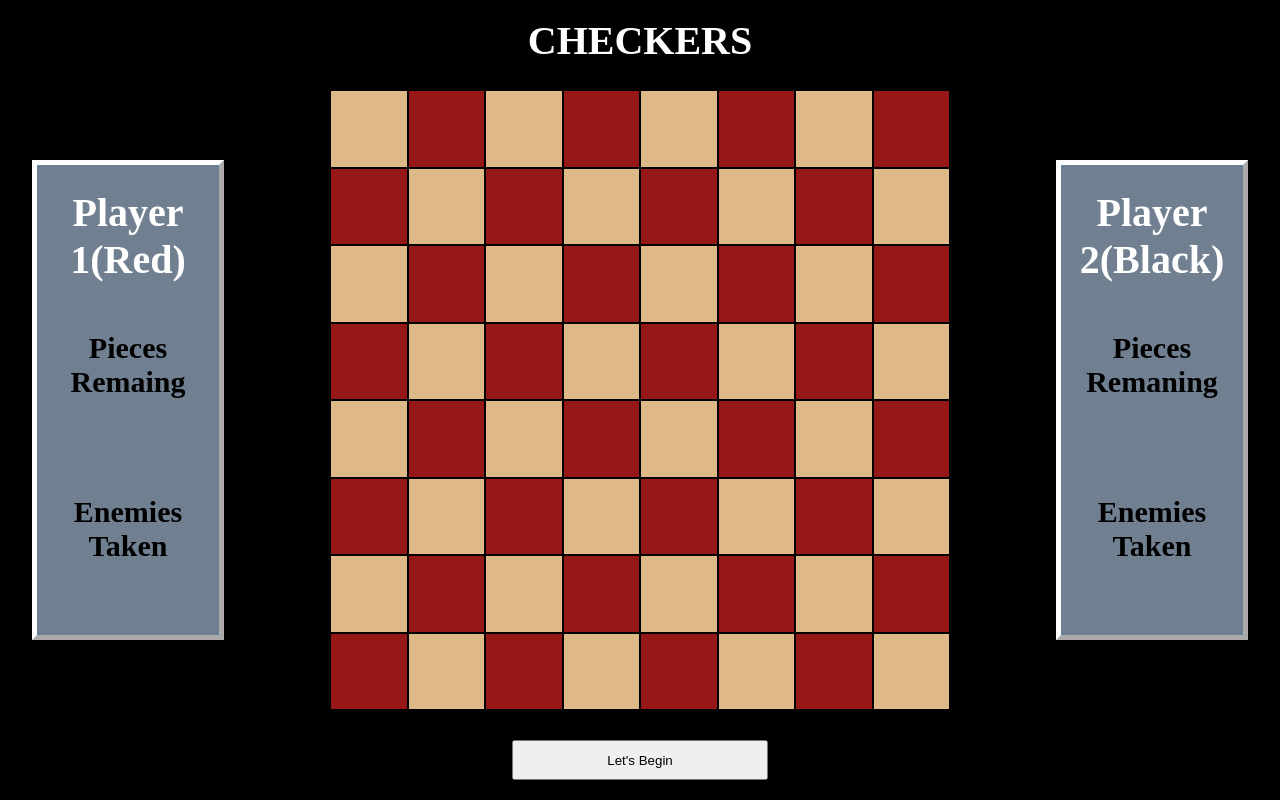
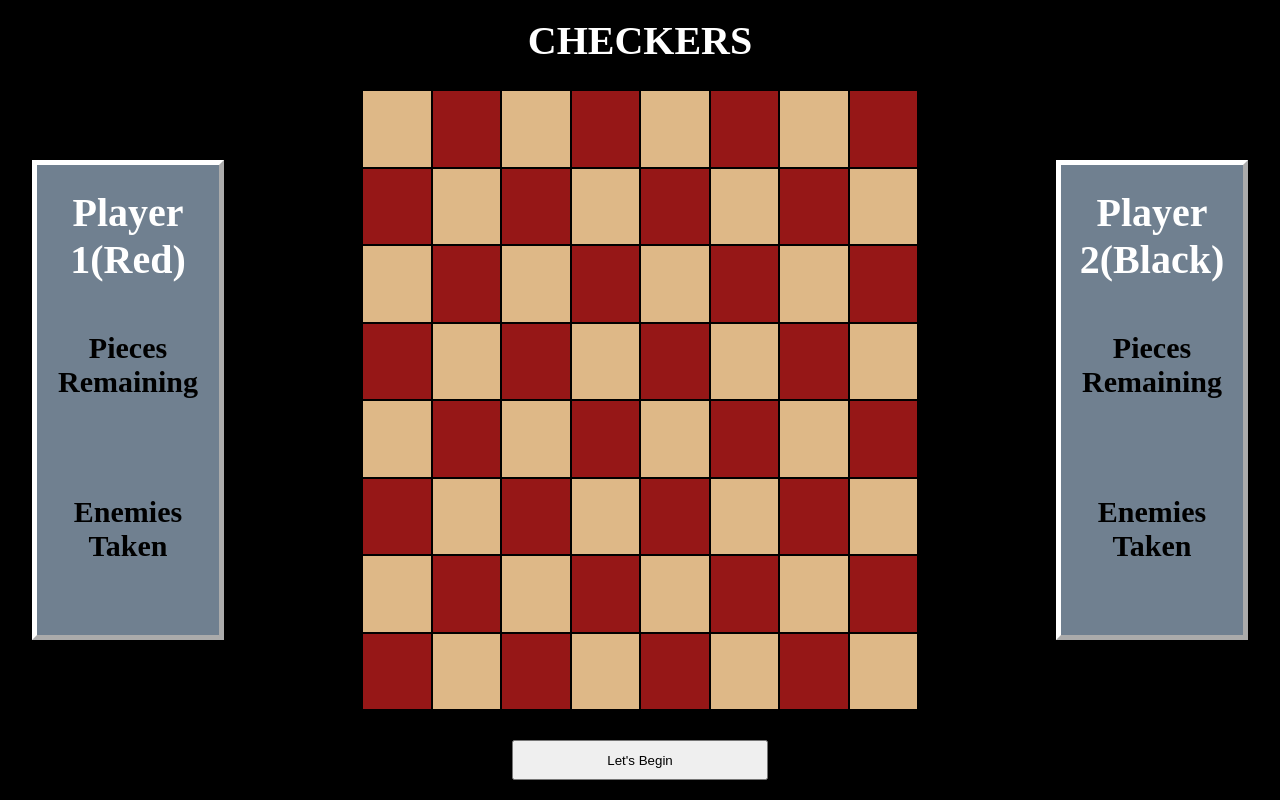
Before and after one commit to Ryan-Finch/Checkers, a plain HTML site: page index.html in a window 1280 px wide. Drawn offline with Linux system fonts and the light colour scheme.

Commit message:
html mispellings

```diff
--- a/css/style.css
+++ b/css/style.css
@@ -59,8 +59,8 @@ h4{
     grid-template-columns: 1fr 1fr 1fr 1fr 1fr 1fr 1fr 1fr;
     grid-template-rows: 1fr 1fr 1fr 1fr 1fr 1fr 1fr 1fr;
     text-align: center;
-    width: 50vw;
-    height: 80vh;
+    width: 40vw;
+    height: 85vh;
     justify-content: center;
     border: 10px solid black;
     grid-row: 2/3;
@@ -136,10 +136,10 @@ h4{
     h4{
         font-size: 30px;
     }
-    /* #game-board{
+    #game-board{
         height: 80vh;
         width: 45vw ;
-    } */
+    }
 }
 
 
--- a/index.html
+++ b/index.html
@@ -12,14 +12,14 @@
     <h1>CHECKERS</h1>
     <div id="player1">
         <h2>Player 1(Red)</h2>
-        <h4>Pieces Remaing</h4>
+        <h4>Pieces Remaining</h4>
         <h4 id="red-piece-count"></h4>
         <h4>Enemies Taken</h4>
         <h4 id="black-pieces-taken"></h4>
     </div>
     <div id="player2">
         <h2>Player 2(Black)</h2>
-        <h4>Pieces Remaning</h4>
+        <h4>Pieces Remaining</h4>
         <h4 id="black-piece-count"></h4>
         <h4>Enemies Taken</h4>
         <h4 id="red-pieces-taken"></h4>
--- a/js/main.js
+++ b/js/main.js
@@ -75,7 +75,7 @@ function checkerSelection(evt){
     }
     if((target.attributes.player.value !== playerTurn) && (pieceSelected === true)){
         readyJump(target, selectedPieceArray);
-
+       return;
     }else clearSelection();
 
     if(target.attributes.player.value !== playerTurn) return
@@ -127,15 +127,16 @@ function jump(coordinateX,coordinateX1,coordinateY,coordinateY1,checkerToJump, c
                     if((parseInt(boardSquares[i].getAttribute('position')[2]) === (parseInt(checkerJumping[0].getAttribute('position')[2]) + 2)) || (parseInt(boardSquares[i].getAttribute('position')[2]) === (parseInt(checkerJumping[0].getAttribute('position')[2]) - 2))){
 
                         landing(boardSquares[i],checkerToJump, checkerJumping);
+                        return;
                      }
                 }
             }
-        }
-        if((parseInt(boardSquares[i].getAttribute('position')[0]) === coordinateX1) && (parseInt(boardSquares[i].getAttribute('position')[2]) === coordinateY1) && (boardSquares[i].attributes.occupied.value !== 'true')){
+        }else if((parseInt(boardSquares[i].getAttribute('position')[0]) === coordinateX1) && (parseInt(boardSquares[i].getAttribute('position')[2]) === coordinateY1) && (boardSquares[i].attributes.occupied.value !== 'true')){
             if(parseInt(boardSquares[i].getAttribute('position')[2]) !== parseInt(checkerJumping[0].getAttribute('position')[2])) {
                 if((parseInt(boardSquares[i].getAttribute('position')[0]) === parseInt(checkerJumping[0].getAttribute('position')[0]) + 2) || (parseInt(boardSquares[i].getAttribute('position')[0]) === parseInt(checkerJumping[0].getAttribute('position')[0]) - 2)){
                     if((parseInt(boardSquares[i].getAttribute('position')[2]) === (parseInt(checkerJumping[0].getAttribute('position')[2]) + 2)) || (parseInt(boardSquares[i].getAttribute('position')[2]) === (parseInt(checkerJumping[0].getAttribute('position')[2]) - 2))){
                         landing(boardSquares[i],checkerToJump, checkerJumping);
+                        return;
                     }
                 }
             }
@@ -145,19 +146,21 @@ function jump(coordinateX,coordinateX1,coordinateY,coordinateY1,checkerToJump, c
 function landing(boardSquares,checkerToJump, checkerJumping){
     const tarSqr = boardSquares;
     checkerToJump.parentElement.setAttribute('occupied', false);
-    console.log( checkerToJump.parentElement)
     checkerJumping[0].setAttribute('position', tarSqr.attributes.position.value);
     checkerJumping[0].parentElement.setAttribute('occupied', false);
     tarSqr.setAttribute('occupied', true);
-    checkerToJump.classList.add('removed-item')
+    checkerToJump.classList.add('removed-item');
     // setTimeout(function(){
         checkerToJump.remove(checkerToJump);
     // }, 500)
+    console.log('k2')
     tarSqr.appendChild(checkerJumping[0]);
     isKing(checkerJumping[0]);
-    changeScore(checkerJumping)
-    checkerJumping[0].classList.remove('selected')
+    changeScore(checkerJumping);
+    checkerJumping[0].classList.remove('selected');
     render();
+    return;
+
 }
 
 //Move takes information from the event listeners and deteremines what moves can be made. attributes  changes all attributes of affected variables
```
